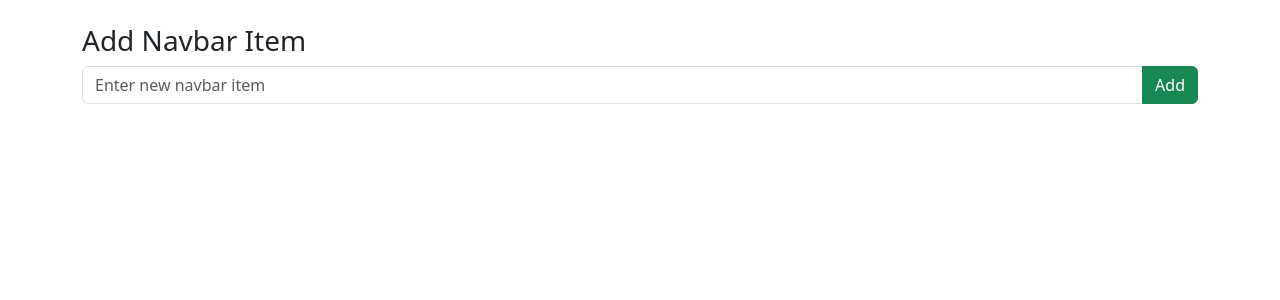
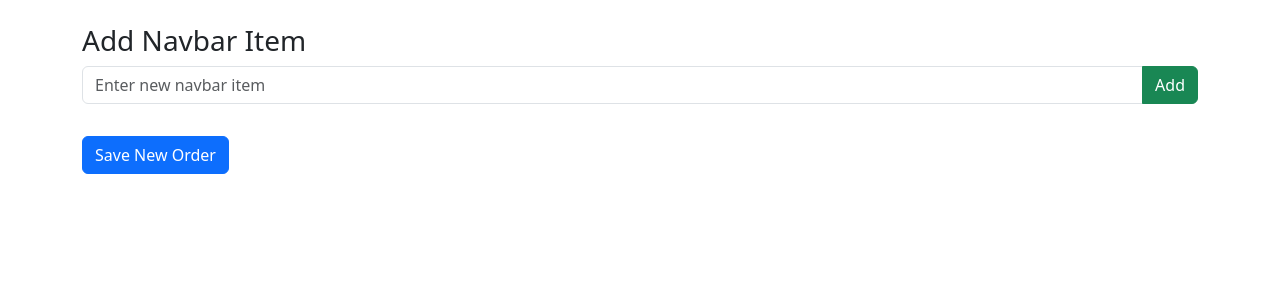
Before and after one commit to 32228Taneem/t1, a Flask app: page /admin_panel in a window 1280 px wide. Shown: the part 56-356 px from the top of the page. Run offline with Flask 3, Linux system fonts and the light colour scheme; data that the repository does not hold is empty.

Commit message:
nav bar drag&drop done

```diff
--- a/app.py
+++ b/app.py
@@ -1,4 +1,4 @@
-from flask import Flask,render_template,url_for,redirect,request,flash,session,jsonify,send_from_directory
+from flask import Flask,render_template,url_for,redirect,request,flash,session,jsonify,send_from_directory,json
 from otp import genotp
 from cmail import sendmail
 from tokens import encode,decode
@@ -34,9 +34,8 @@ def allowed_file(filename):
 @app.route('/')
 def home():
     # cursor = db.cursor()
-    cursor.execute('SELECT id, name FROM navbar_items')  # Fetch navbar items
+    cursor.execute('SELECT id, name FROM navbar_items ORDER BY position ASC')  # Fetch navbar items
     navbar_items = cursor.fetchall()  # Retrieve all navbar items
-
     return render_template('welcome.html', navbar_items=navbar_items)
 
 @app.route('/upload_image', methods=['POST'])
@@ -330,20 +329,32 @@ def login():
 
 @app.route('/admin_panel')
 def admin_panel():
-    cursor.execute('SELECT name FROM navbar_items')
+    cursor.execute('SELECT name FROM navbar_items ORDER BY position')
     nav_items = [item[0] for item in cursor.fetchall()]
     return render_template('admin_panel.html', navbar_items=nav_items)
+
 
 @app.route('/add_navbar_item', methods=['POST'])
 def add_navbar_item():
     item = request.form['item']
+
     if item:
         try:
-            cursor.execute('INSERT INTO navbar_items (name) VALUES (%s)', (item,))
+            # Get the current maximum position from the navbar_items table
+            cursor.execute('SELECT MAX(position) FROM navbar_items')
+            max_position = cursor.fetchone()[0]
+
+            # If no items exist, start from position 1
+            new_position = max_position + 1 if max_position is not None else 1
+
+            # Insert the new item into the navbar_items table with the assigned position
+            cursor.execute('INSERT INTO navbar_items (name, position) VALUES (%s, %s)', (item, new_position))
             mytdb.commit()
         except mysql.connector.IntegrityError:
             flash('Item already exists.')
+
     return redirect(url_for('admin_panel'))
+
 
 @app.route('/view_content/<item_name>')
 def view_content(item_name):
@@ -403,13 +414,13 @@ def delete_navbar_item():
     mytdb.commit()
     return redirect(url_for('admin_panel'))
 
-@app.route('/update_navbar_item', methods=['POST'])
-def update_navbar_item():
-    old_item = request.form['old_item']
-    new_item = request.form['new_item']
-    cursor.execute('UPDATE navbar_items SET name=%s WHERE name=%s', (new_item, old_item))
-    mytdb.commit()
-    return redirect(url_for('admin_panel'))
+# @app.route('/update_navbar_item', methods=['POST'])
+# def update_navbar_item():
+#     old_item = request.form['old_item']
+#     new_item = request.form['new_item']
+#     cursor.execute('UPDATE navbar_items SET name=%s WHERE name=%s', (new_item, old_item))
+#     mytdb.commit()
+#     return redirect(url_for('admin_panel'))
 
 
 @app.route('/delete_subtopic/<int:sub_id>/<item_name>')
@@ -419,6 +430,26 @@ def delete_subtopic(sub_id, item_name):
     return redirect(url_for('view_content', item_name=item_name))
 
 
+@app.route('/update_navbar_item', methods=['POST'])
+def update_navbar_item():
+    old_item = request.form['old_item']
+    new_item = request.form['new_item']
+    cursor.execute('UPDATE navbar_items SET name=%s WHERE name=%s', (new_item, old_item))
+    mytdb.commit()
+    return redirect(url_for('admin_panel'))
+
+@app.route('/update_navbar_order', methods=['POST'])
+def update_navbar_order():
+    order = request.json.get('order')
+    if not order:
+        return {'status': 'No order provided'}, 400
+
+    for position, item_name in enumerate(order, start=1):
+        cursor.execute('UPDATE navbar_items SET position=%s WHERE name=%s', (position, item_name))
+
+    mytdb.commit()
+    return {'status': 'success'}
+
 @app.route('/logout')
 def logout():
     session.clear()
--- a/templates/admin_panel.html
+++ b/templates/admin_panel.html
@@ -5,6 +5,7 @@
     <meta charset="UTF-8">
     <title>Admin Panel</title>
     <link href="https://cdn.jsdelivr.net/npm/bootstrap@5.3.0/dist/css/bootstrap.min.css" rel="stylesheet">
+    <script src="https://cdnjs.cloudflare.com/ajax/libs/Sortable/1.15.0/Sortable.min.js"></script>
 </head>
 
 <body>
@@ -15,21 +16,17 @@
         </button>
 
         <div class="collapse navbar-collapse" id="navbarNav">
-            <ul class="navbar-nav ms-auto">
+            <ul class="navbar-nav ms-auto" id="navbarItems">
                 {% for item in navbar_items %}
-                <li class="nav-item d-flex align-items-center">
-                    <!-- Link to view the content of the item -->
+                <li class="nav-item d-flex align-items-center" data-name="{{ item }}">
                     <a class="nav-link" href="{{ url_for('view_content', item_name=item) }}">{{ item }}</a>
 
-                    <!-- Dropdown trigger button (⋮) for Update & Delete -->
                     <div class="dropdown ms-2">
                         <button class="btn btn-sm btn-light dropdown-toggle" type="button" data-bs-toggle="dropdown"
                             aria-expanded="false">
                             ⋮
                         </button>
-                        <!-- Dropdown Menu -->
                         <ul class="dropdown-menu">
-                            <!-- Update Item Form -->
                             <li>
                                 <form method="POST" action="{{ url_for('update_navbar_item') }}" class="d-inline">
                                     <input type="hidden" name="old_item" value="{{ item }}">
@@ -38,11 +35,7 @@
                                     <button type="submit" class="btn btn-sm btn-warning w-100">Edit</button>
                                 </form>
                             </li>
-                            <!-- Divider -->
-                            <li>
-                                <hr class="dropdown-divider">
-                            </li>
-                            <!-- Delete Item Form -->
+                            <li><hr class="dropdown-divider"></li>
                             <li>
                                 <form method="POST" action="{{ url_for('delete_navbar_item') }}" class="d-inline mx-1"
                                     onsubmit="return confirm('Are you sure you want to delete this item?');">
@@ -54,7 +47,6 @@
                     </div>
                 </li>
                 {% endfor %}
-
                 <li class="nav-item">
                     <a class="nav-link text-danger" href="{{ url_for('logout') }}">Logout</a>
                 </li>
@@ -70,17 +62,37 @@
                 <button class="btn btn-success" type="submit">Add</button>
             </div>
         </form>
+
+        <button class="btn btn-primary mt-3" onclick="saveNewOrder()">Save New Order</button>
     </div>
 
+    <script>
+        var sortable = Sortable.create(document.getElementById('navbarItems'), {
+            animation: 150
+        });
 
-    <script>
-        function confirmUpdate(form) {
-            const newName = prompt("Enter new name for the navbar item:");
-            if (newName && newName.trim() !== "") {
-                form.querySelector('input[name="new_item"]').value = newName.trim();
-                return true; // Submit the form
-            }
-            return false; // Cancel submission
+        function saveNewOrder() {
+            var newOrder = [];
+            document.querySelectorAll('#navbarItems li[data-name]').forEach(function (li) {
+                newOrder.push(li.getAttribute('data-name'));
+            });
+
+            fetch('/update_navbar_order', {
+                method: 'POST',
+                headers: {
+                    'Content-Type': 'application/json'
+                },
+                body: JSON.stringify({ order: newOrder })
+            })
+            .then(response => response.json())
+            .then(data => {
+                if (data.status === 'success') {
+                    alert('Order saved successfully!');
+                    location.reload();
+                } else {
+                    alert('Failed to save order.');
+                }
+            });
         }
     </script>
 
--- a/templates/edit_subtopic.html
+++ b/templates/edit_subtopic.html
@@ -1,3 +1,4 @@
+<!-- Admin pannel ka a sobbi -->
 <!DOCTYPE html>
 <html lang="en">
 
--- a/templates/view_content.html
+++ b/templates/view_content.html
@@ -1,3 +1,5 @@
+<!-- Admin pannel ka a sobbi -->
+
 <!DOCTYPE html>
 <html lang="en">
 
```
Also changed, not shown: 1 other file.
